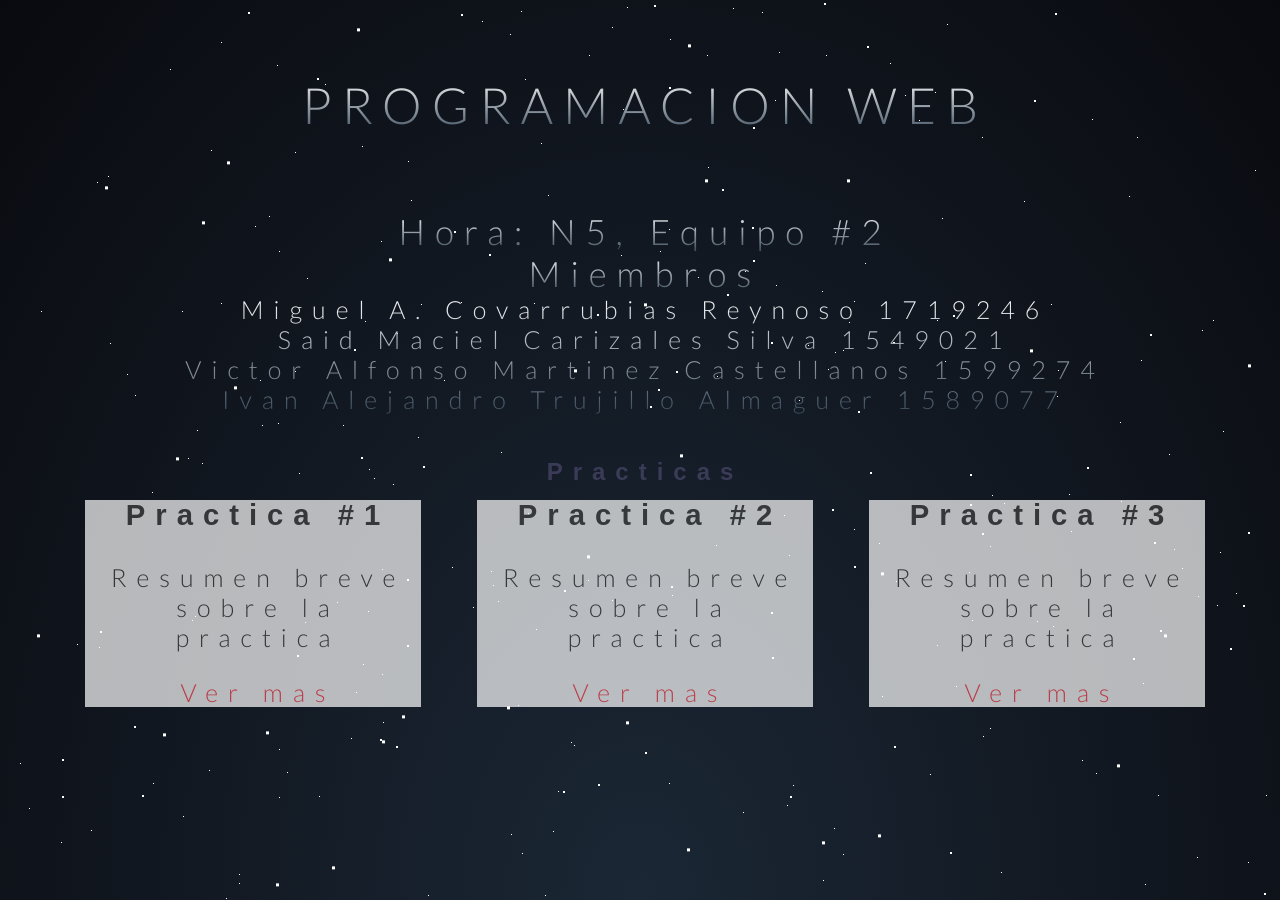
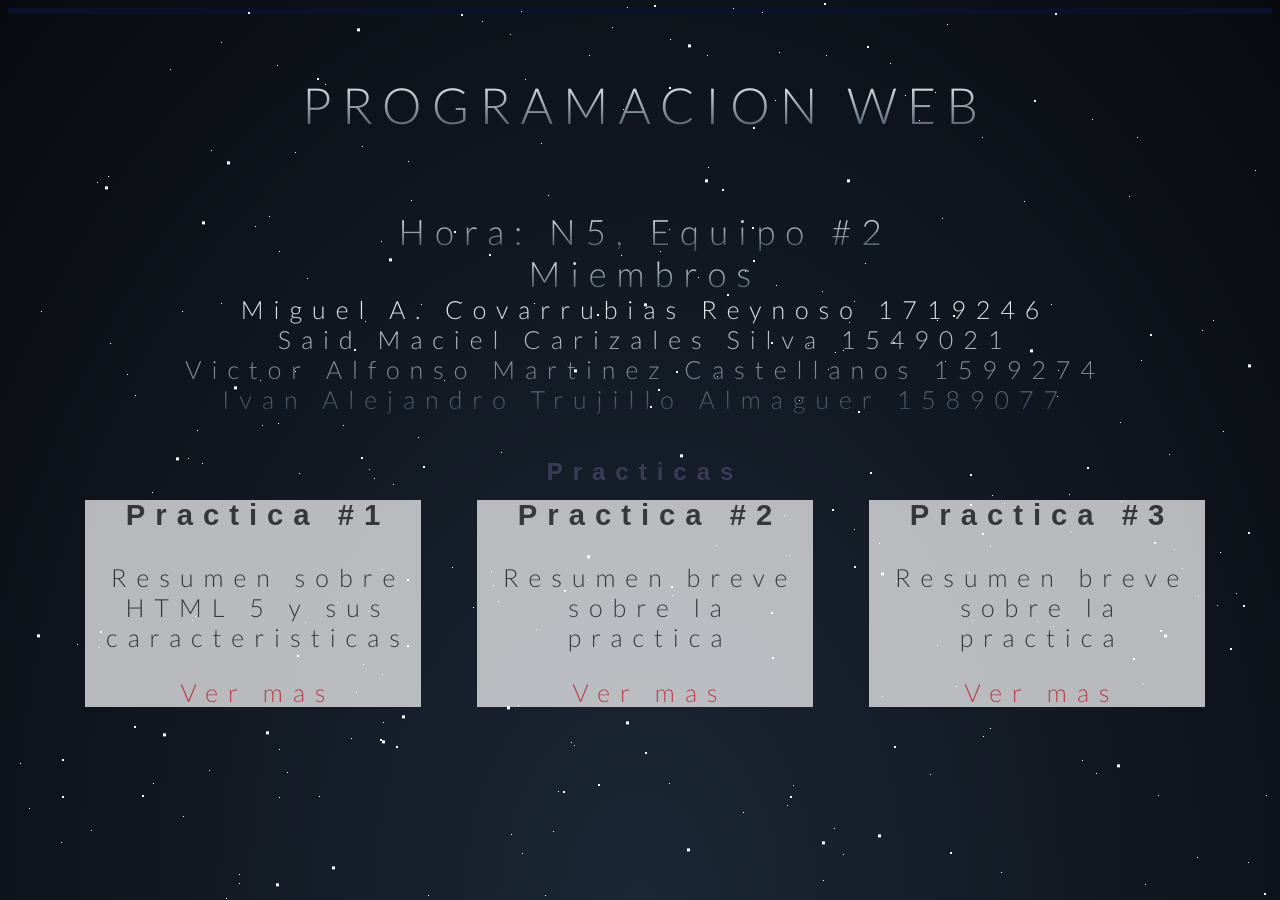
Before and after one commit to Flatcova/ProgramacionWeb, a Jekyll site: the page built from index.html, in a window 1280 px wide. Built offline with Jekyll 4.4.1, drawn with Linux system fonts in a browser that asks for light colours; Markdown is read by kramdown in place of the engine named in the settings.

Commit message:
Practica 1

```diff
--- a/index.html
+++ b/index.html
@@ -26,9 +26,9 @@ Ivan Alejandro Trujillo Almaguer 1589077
 
         </p> -->
         <div class="box__grid">
-          <article class="box"><a href="#" class="box__content"><i class="fa fa-lightbulb-o fa-3x"></i>
+          <article class="box"><a href="{{site.baseurl}}/Practica1" class="box__content"><i class="fa fa-lightbulb-o fa-3x"></i>
               <h3 class="box__title">Practica #1</h3>
-              <p>Resumen breve sobre la practica</p><span class="box__more">Ver mas <i class="fa fa-arrow-right"></i></span></a></article>
+              <p>Resumen sobre HTML 5 y sus caracteristicas</p><span class="box__more">Ver mas <i class="fa fa-arrow-right"></i></span></a></article>
           <article class="box"><a href="#" class="box__content"><i class="fa fa-code fa-3x"></i>
               <h3 class="box__title">Practica #2</h3>
               <p>Resumen breve sobre la practica</p><span class="box__more">Ver mas <i class="fa fa-arrow-right"></i></span></a>
--- a/stylesheet.css
+++ b/stylesheet.css
@@ -1,10 +1,9 @@
 html {
   height: 100%;
   background: radial-gradient(ellipse at bottom, #1b2735 0%, #090a0f 100%);
-overflow: hidden;}
+overflow: overlay;}
 
 body {
-  width: 0px;
   padding: 0px;
   background: #0C112B;
 
@@ -155,6 +154,40 @@ body {
   }
 }
 
+.art-bg{
+  background: white;
+  opacity: 0.7;
+  width: 99%;
+}
+.art-cont{
+  z-index: 200;
+  color: #454545;
+  text-align: center;
+  font-family: "lato", sans-serif;
+  font-weight: 300;
+  font-size: 25px;
+  letter-spacing: 10px;
+  margin-top: -30px;
+  padding-left: 10px;
+  text-decoration: none;
+}
+.art-cont_sub{
+  text-align: left;
+  font-weight:600;
+  font-size: 21px;
+}
+.art-cont_cont{
+  text-align: justify;
+  font-weight: normal;
+  font-family: initial;
+  font-size: 18px;
+}
+.art-cont_tab{
+    text-align: center;
+    opacity: 1;
+    background-color: white;
+  }
+
 /* block at the bottom*/
 .wrapper {
   margin: 0 auto;
```
